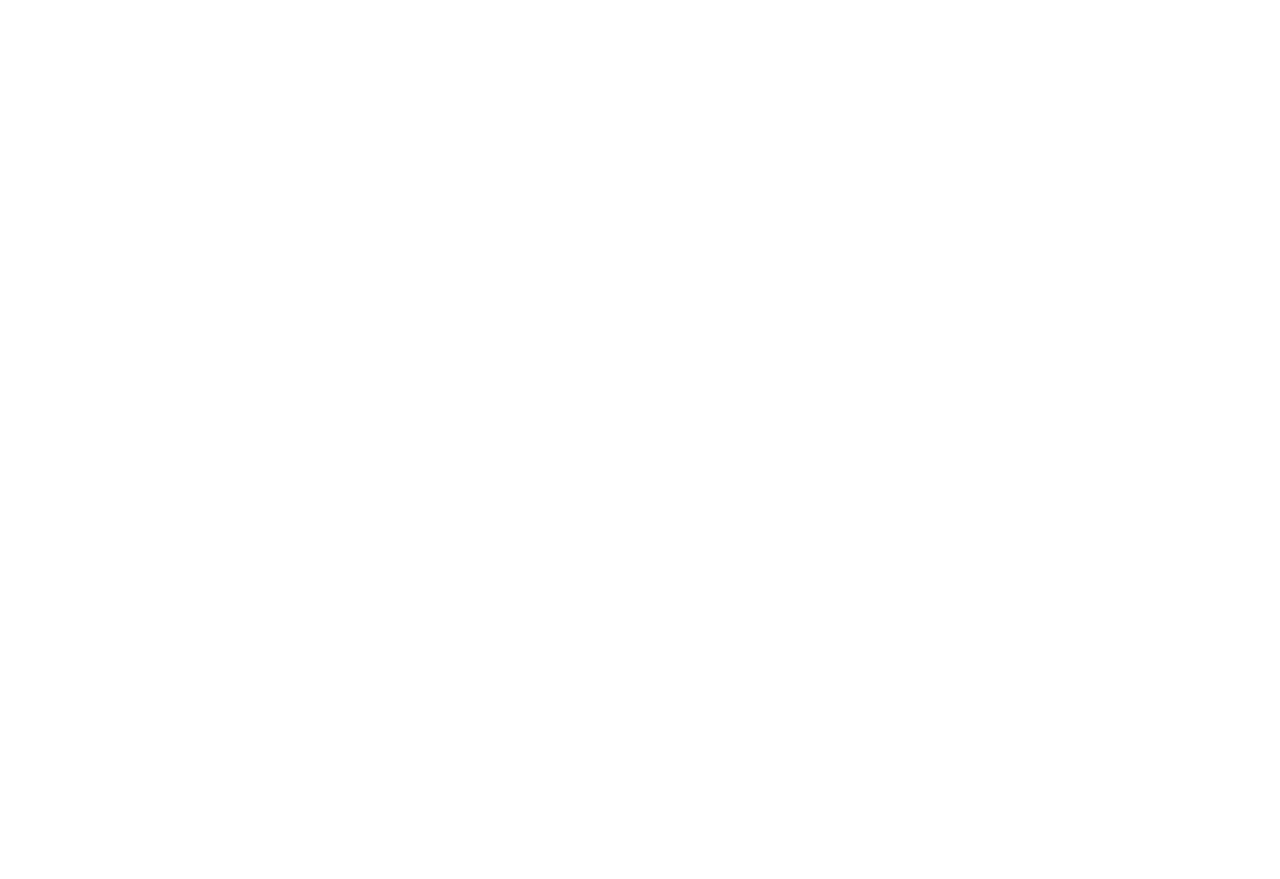
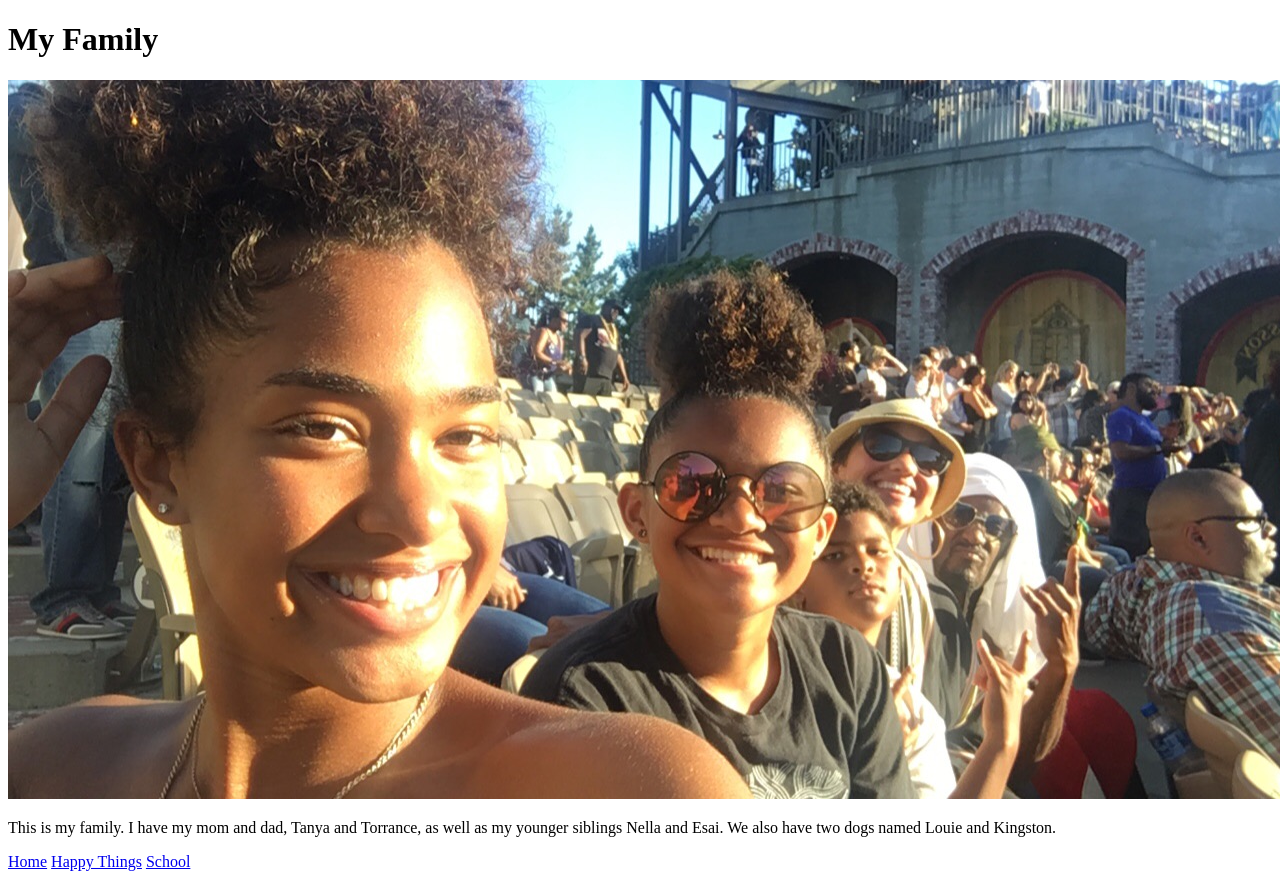
Before and after one commit to suhaylas/webdev, a plain HTML site: page AboutMe/myfamily.html in a window 1280 px wide. Before the commit the page ends 800 px from the top, so only its background shows below. Drawn offline with Linux system fonts and the light colour scheme.

Commit message:
New version.

```diff
--- a/AboutMe/myfamily.html
+++ b/AboutMe/myfamily.html
@@ -1,9 +1,14 @@
 <!DOCTYPE html>
 <html>
 <head>
-	<title></title>
+	<title>My Family - About Suhayla</title>
 </head>
 <body>
-
+<h1>My Family</h1>
+<img src="Images/family.jpg">
+<p>This is my family. I have my mom and dad, Tanya and Torrance, as well as my younger siblings Nella and Esai. We also have two dogs named Louie and Kingston.</p>
+<a href="index.html">Home</a>
+<a href="happy.html">Happy Things</a>
+<a href="school.html">School</a>
 </body>
 </html>
--- a/AboutMe/style.css
+++ b/AboutMe/style.css
@@ -1,13 +1,13 @@
-* p {
-	color: blue;
+p {
+	color: black;
 	font-family: Arial, Verdana, san-serif
 }
 body {
 	background: #;
 }
 p {
-	color: blue;
-	background-color: black
+	color: black;
+	background-color: white
 }
 h1{
 	font-family: 'Lobster Two', cursive;
```
Also changed, not shown: AboutMe/happy.html (added, +14 -0 lines), AboutMe/index.html (+3 -4 lines), AboutMe/school.html (+7 -2 lines), AboutMe/Images/family.jpg (added), AboutMe/Images/pandme.jpg (added), AboutMe/Images/sleepysu.jpg (added).
